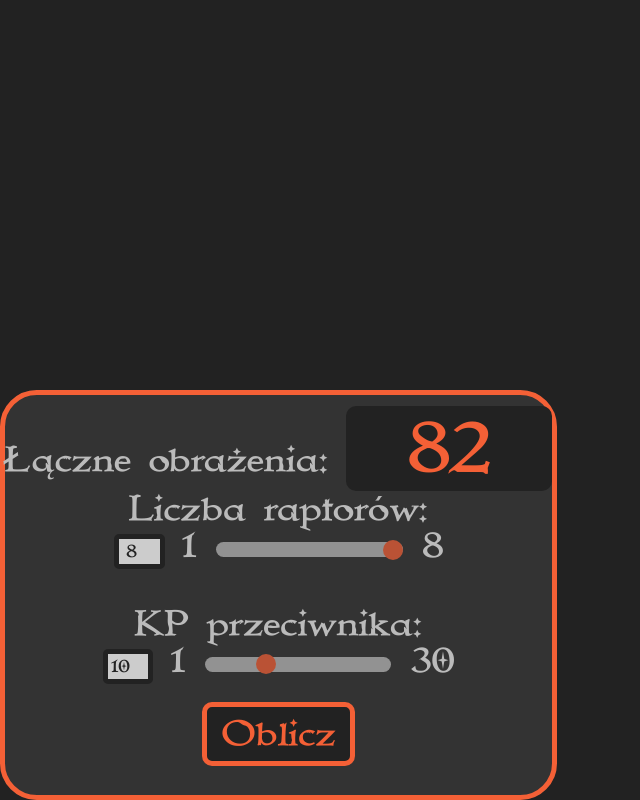
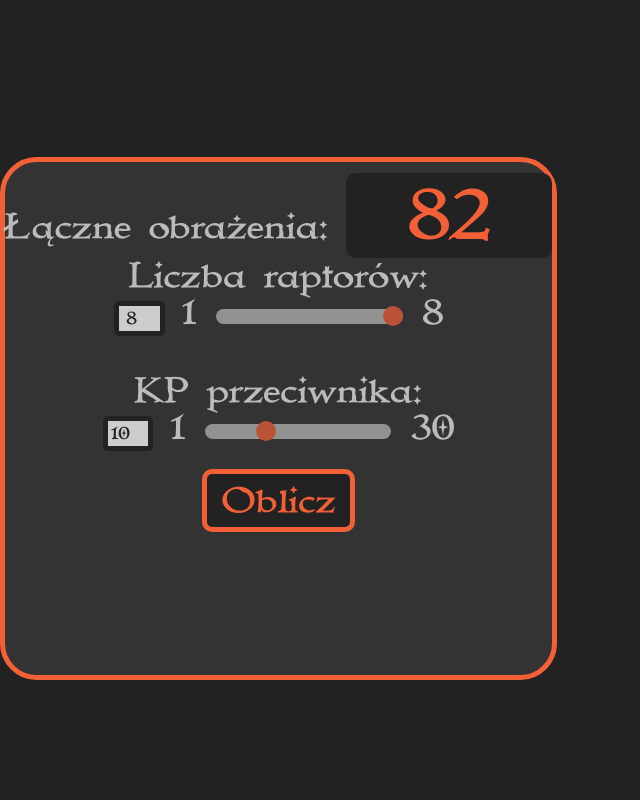
Before and after one commit to JKGplay/wilki, a plain HTML site: page index.html in a window 1280 px wide. Shown: the whole page, without its empty margins (0-640 px from the left). Drawn offline with Linux system fonts and the light colour scheme.

Commit message:
Update style.css

```diff
--- a/style.css
+++ b/style.css
@@ -94,7 +94,8 @@ fieldset {
     border: solid 5px #F46036;
     text-align: center;
     position: absolute;
-    bottom: 0;
+    bottom: 15%;
+    top: 15%;
     left: 0;
 }
 span {
```
